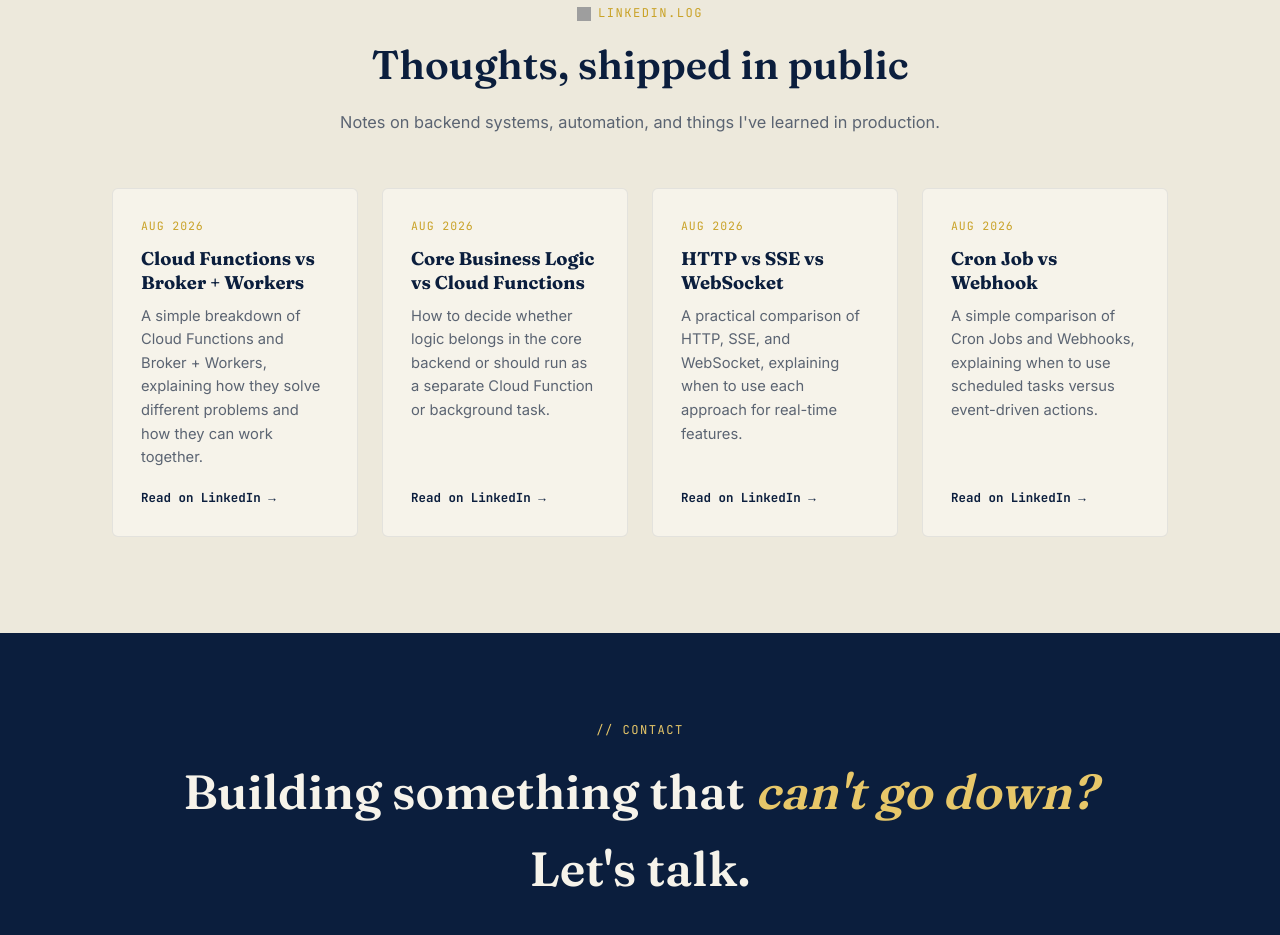
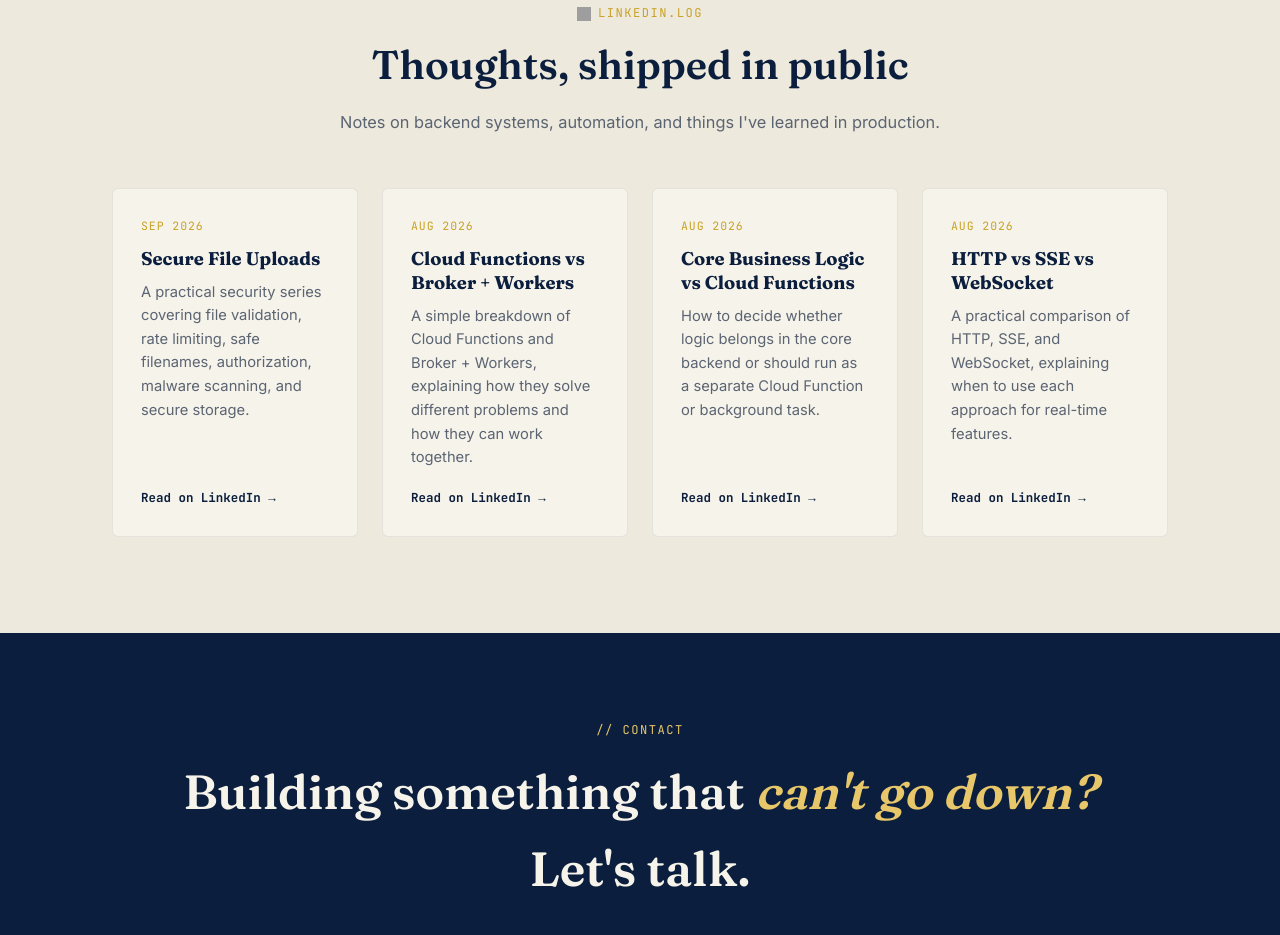
Before and after one commit to HeshamAbedelatty/portfolio, a plain HTML site: page index.html in a window 1280 px wide. Shown: the part 4329-5264 px from the top of the page. Drawn offline with Linux system fonts and the light colour scheme; grey boxes are pictures that could not be loaded.

Commit message:
add "Secure File upload" series in linkedin section

```diff
--- a/index.html
+++ b/index.html
@@ -534,6 +534,12 @@
       though any number will still work.
     -->
     <div class="post-grid">
+      <a class="post-card" href="https://lnkd.in/p/eD_2Q-mu" target="_blank" rel="noopener">
+        <span class="post-date">Sep 2026</span>
+        <h3>Secure File Uploads</h3>
+        <p>A practical security series covering file validation, rate limiting, safe filenames, authorization, malware scanning, and secure storage.</p>
+        <span class="post-link">Read on LinkedIn →</span>
+      </a>
       <a class="post-card" href="https://www.linkedin.com/feed/update/urn:li:activity:7489283491969306624/?lipi=urn%3Ali%3Apage%3Ad_flagship3_profile_view_base%3BeQQ%2F6eBBQIKvciyPmBcusw%3D%3D" target="_blank" rel="noopener">
         <span class="post-date">Aug 2026</span>
         <h3>Cloud Functions vs Broker + Workers</h3>
@@ -552,12 +558,7 @@
         <p>A practical comparison of HTTP, SSE, and WebSocket, explaining when to use each approach for real-time features.</p>
         <span class="post-link">Read on LinkedIn →</span>
       </a>
-      <a class="post-card" href="https://www.linkedin.com/feed/update/urn:li:activity:7483056132970913792/" target="_blank" rel="noopener">
-        <span class="post-date">Aug 2026</span>
-        <h3>Cron Job vs Webhook</h3>
-        <p>A simple comparison of Cron Jobs and Webhooks, explaining when to use scheduled tasks versus event-driven actions.</p>
-        <span class="post-link">Read on LinkedIn →</span>
-      </a>
+
     </div>
   </div>
 </section>
```
